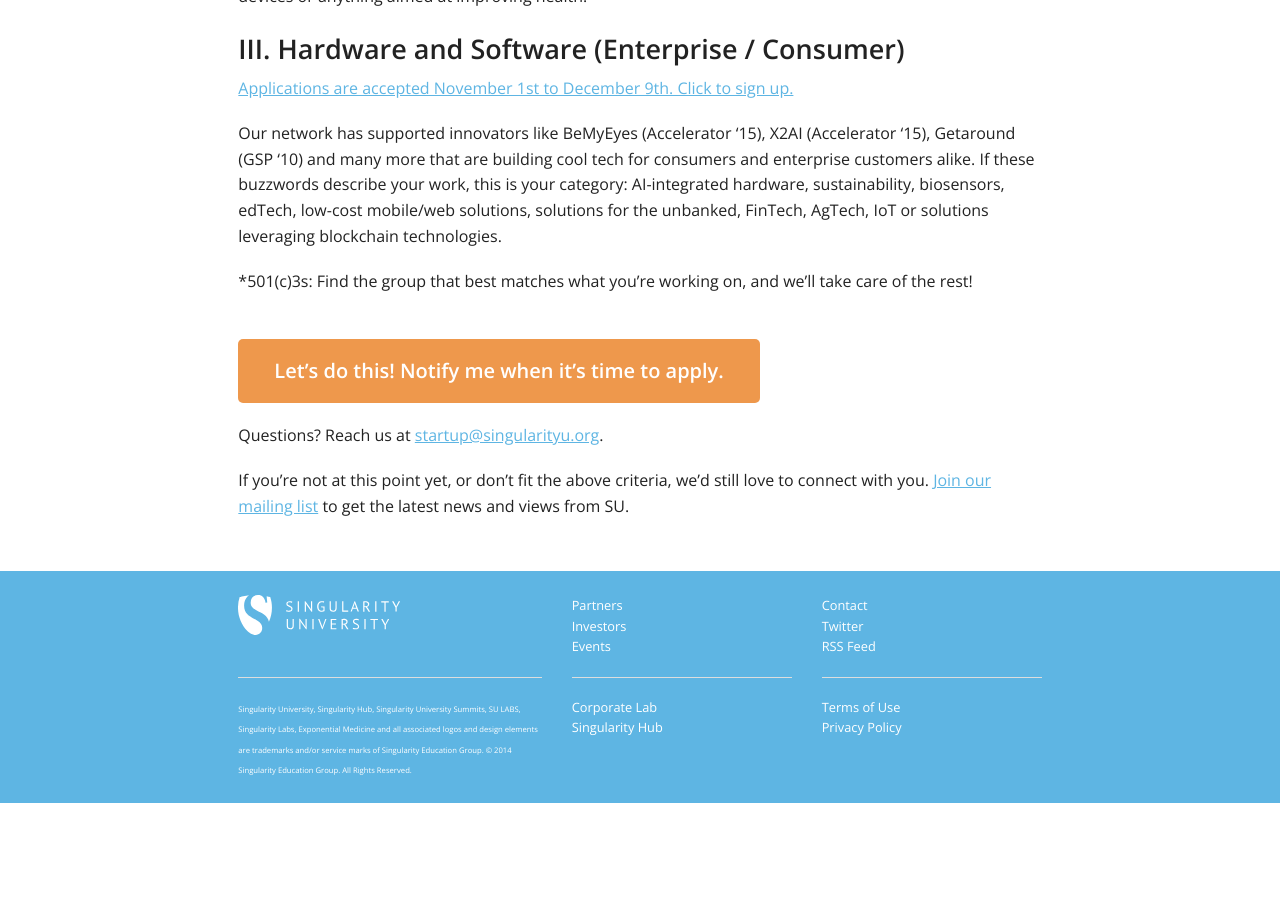
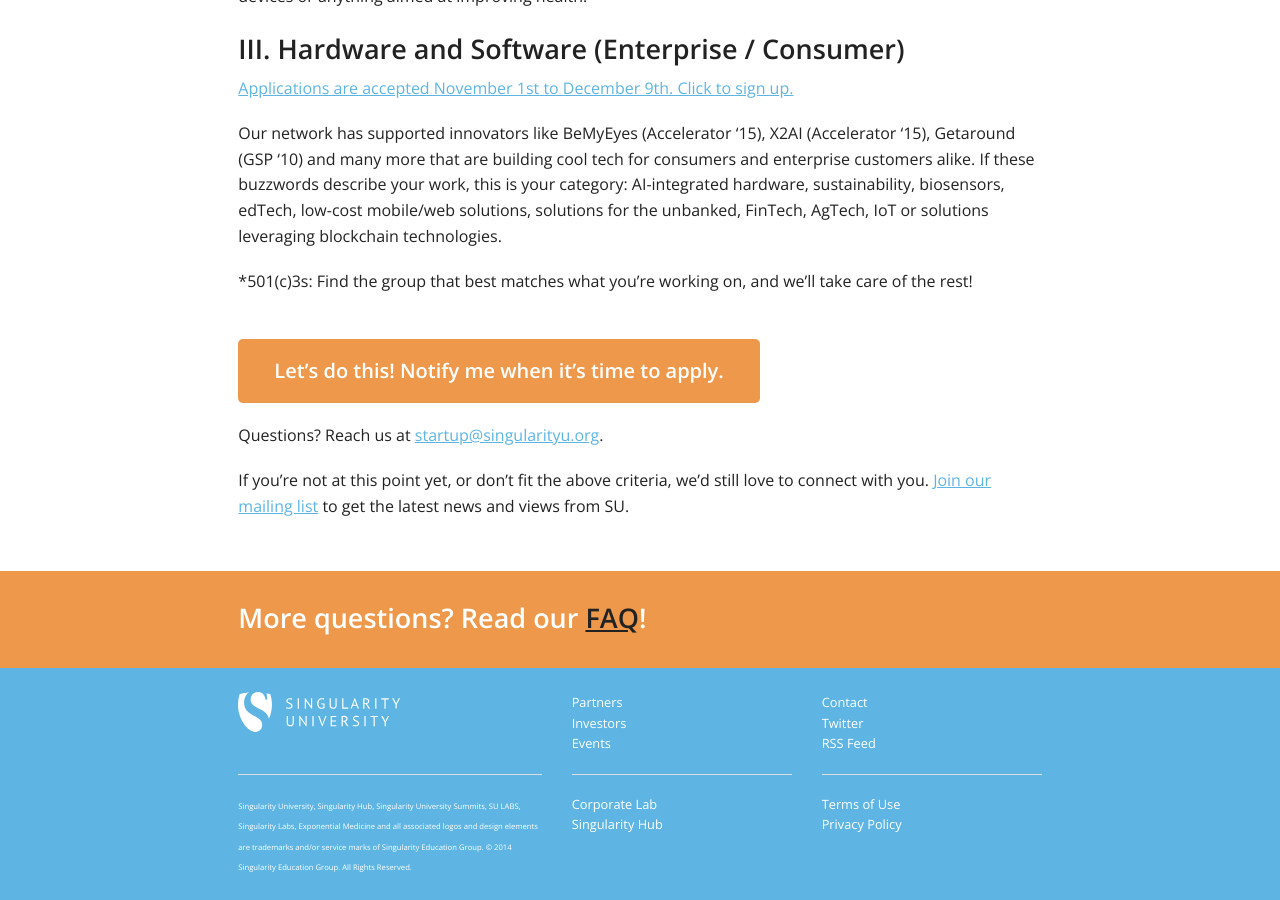
Before and after one commit to SingularityUniversity/startup, a Jekyll site: the page accelerator/2017/index.html, which Jekyll copies as it is, in a window 1280 px wide and 900 px high, scrolled down 7464 px. Built offline with Jekyll 4.4.1, drawn with Linux system fonts in a browser that asks for light colours; Markdown is read by kramdown in place of the engine named in the settings; before the commit the page ends 8267 px from its top, so only the background shows below that.

Commit message:
added FAQ

```diff
--- a/accelerator/2017/index.html
+++ b/accelerator/2017/index.html
@@ -330,6 +330,15 @@
 	</div>
 </div>
 
+<div id="content-orange">
+	<div class="row">
+		<div class="large-10 columns large-offset-1 end">
+			<h3><strong>More questions? Read our <a href="/accelerator/faq.html">FAQ</a>!</strong></h3>
+		</div>
+	</div>
+</div>
+
+
 <div id="footer">
 	<div class="row">
 		<div class="large-4 columns large-offset-1">
--- a/accelerator/index.html
+++ b/accelerator/index.html
@@ -311,7 +311,7 @@
 <div id="content-orange">
 	<div class="row">
 		<div class="large-10 columns large-offset-1 end">
-			<h3><strong>More questions? Read our <a href="/accelerator/faq.html">FAQs</a>!</strong></h3>
+			<h3><strong>More questions? Read our <a href="/accelerator/faq.html">FAQ</a>!</strong></h3>
 		</div>
 	</div>
 </div>
```
